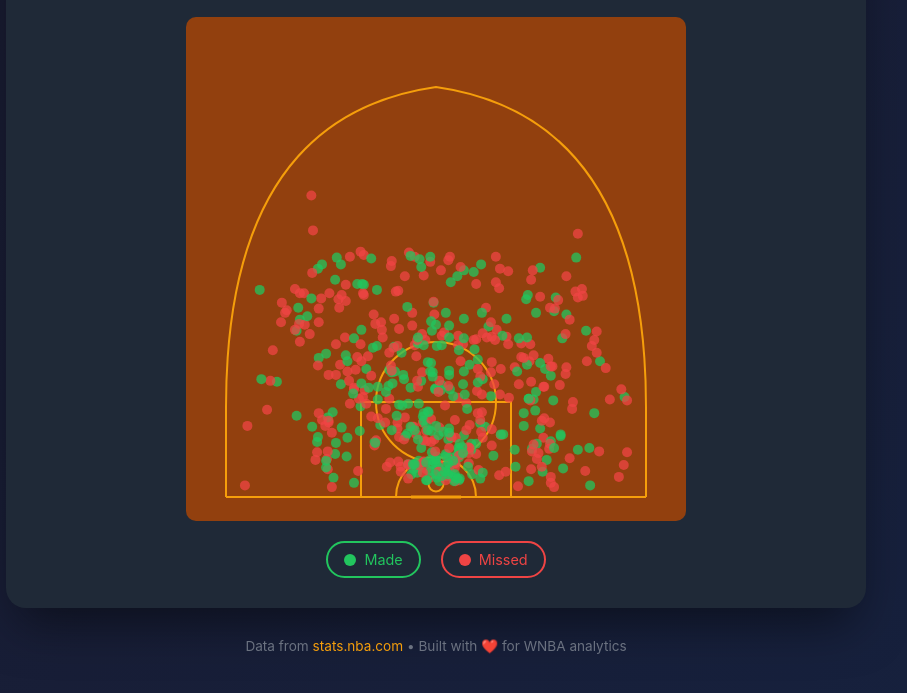
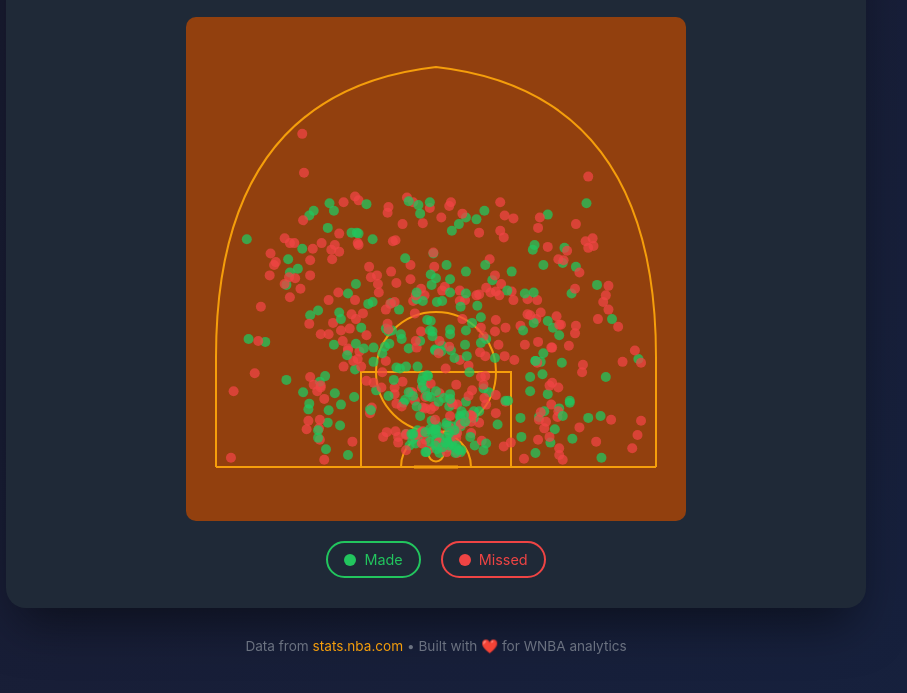
Before and after one commit to keerthi-manur/WNBA_Shot_Charts, a plain HTML site: page index.html in a window 1280 px wide. Shown: the part 405-1098 px from the top of the page, without its empty margins (204-1111 px from the left). Drawn offline with Linux system fonts and the light colour scheme.

Commit message:
Adjust court layout and shot mapping
Updated court dimensions and shot scaling for better accuracy.

```diff
--- a/index.html
+++ b/index.html
@@ -337,25 +337,29 @@
     function drawCourt() {
       const c = '#f59e0b';
 
+      // Court dimensions - expanded to fit all shots including deep 3s
+      // Baseline at y=450, basket at y=437
+      // 3-point arc extends to y=75 at top, x=30 to x=470 on sides
+
       const courtLines = `
         <!-- Paint -->
-        <rect x="175" y="385" width="150" height="95" fill="none" stroke="${c}" stroke-width="2"/>
+        <rect x="175" y="355" width="150" height="95" fill="none" stroke="${c}" stroke-width="2"/>
 
         <!-- Free throw circle -->
-        <circle cx="250" cy="385" r="60" fill="none" stroke="${c}" stroke-width="2"/>
+        <circle cx="250" cy="355" r="60" fill="none" stroke="${c}" stroke-width="2"/>
 
         <!-- Restricted area -->
-        <path d="M 210 480 A 40 40 0 0 1 290 480" fill="none" stroke="${c}" stroke-width="2"/>
+        <path d="M 215 450 A 35 35 0 0 1 285 450" fill="none" stroke="${c}" stroke-width="2"/>
 
         <!-- Basket -->
-        <circle cx="250" cy="467" r="7.5" fill="none" stroke="${c}" stroke-width="2"/>
-        <line x1="225" y1="480" x2="275" y2="480" stroke="${c}" stroke-width="3"/>
+        <circle cx="250" cy="437" r="7.5" fill="none" stroke="${c}" stroke-width="2"/>
+        <line x1="228" y1="450" x2="272" y2="450" stroke="${c}" stroke-width="3"/>
 
-        <!-- 3-point line - wider arc -->
-        <path d="M 40 480 L 40 390 Q 40 100 250 70 Q 460 100 460 390 L 460 480" fill="none" stroke="${c}" stroke-width="2"/>
+        <!-- 3-point line - expanded arc for deep shooters -->
+        <path d="M 30 450 L 30 340 Q 30 75 250 50 Q 470 75 470 340 L 470 450" fill="none" stroke="${c}" stroke-width="2"/>
 
         <!-- Baseline -->
-        <line x1="40" y1="480" x2="460" y2="480" stroke="${c}" stroke-width="2"/>
+        <line x1="30" y1="450" x2="470" y2="450" stroke="${c}" stroke-width="2"/>
       `;
 
       svg.innerHTML = courtLines + '<g id="shotsGroup"></g>';
@@ -366,10 +370,10 @@
       shotsGroup.innerHTML = '';
 
       shots.forEach((shot) => {
-        // Scale: LOC_X ranges -250 to 250, LOC_Y ranges 0 to ~400
-        // Tighter scaling to keep shots inside court
-        const x = 250 + (shot.LOC_X * 0.82);
-        const y = 465 - (shot.LOC_Y * 0.85);
+        // LOC_X: -250 to 250 → map to 30 to 470 (440px range)
+        // LOC_Y: 0 to ~400 → map to 450 down to 50 (400px range)
+        const x = 250 + (shot.LOC_X * 0.88);
+        const y = 437 - (shot.LOC_Y * 0.95);
 
         const circle = document.createElementNS('http://www.w3.org/2000/svg', 'circle');
         circle.setAttribute('cx', x);
```
